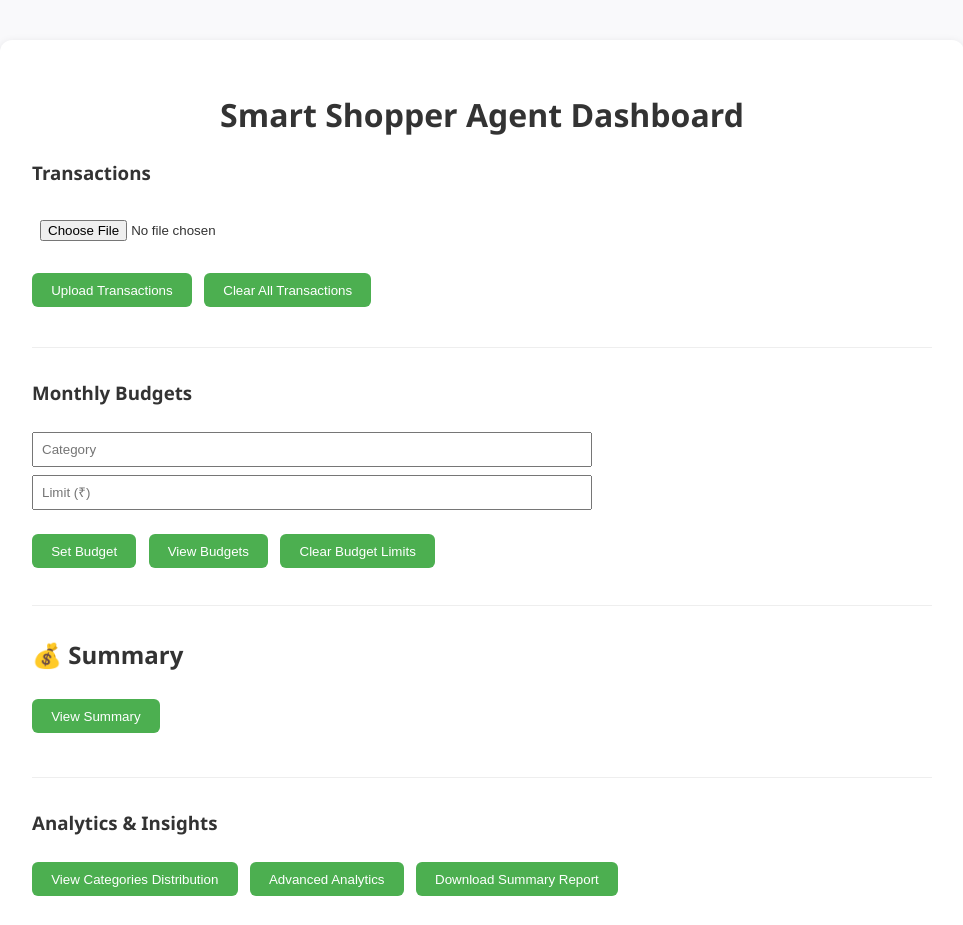
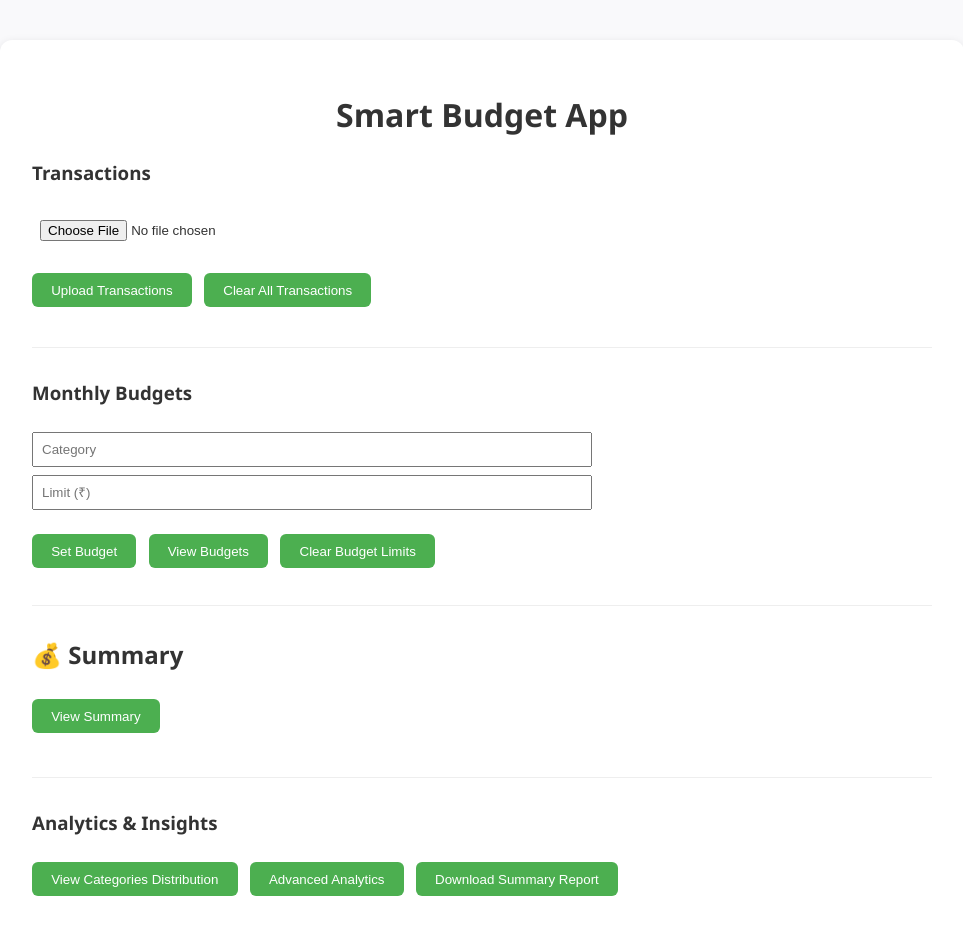
Before and after one commit to anusua-sen/smart-budget-app, a plain HTML site: page frontend/index.html in a window 1280 px wide. Shown: the top 925 px of the page, without its empty margins (158-1121 px from the left). Drawn offline with nearby package versions, Linux system fonts and the light colour scheme.

Commit message:
Update index.html

```diff
--- a/frontend/index.html
+++ b/frontend/index.html
@@ -57,7 +57,7 @@
 </head>
 <body>
   <div class="container">
-    <h1>Smart Shopper Agent Dashboard</h1>
+    <h1>Smart Budget App</h1>
 
     <!-- Upload Transactions -->
     <section>
```
